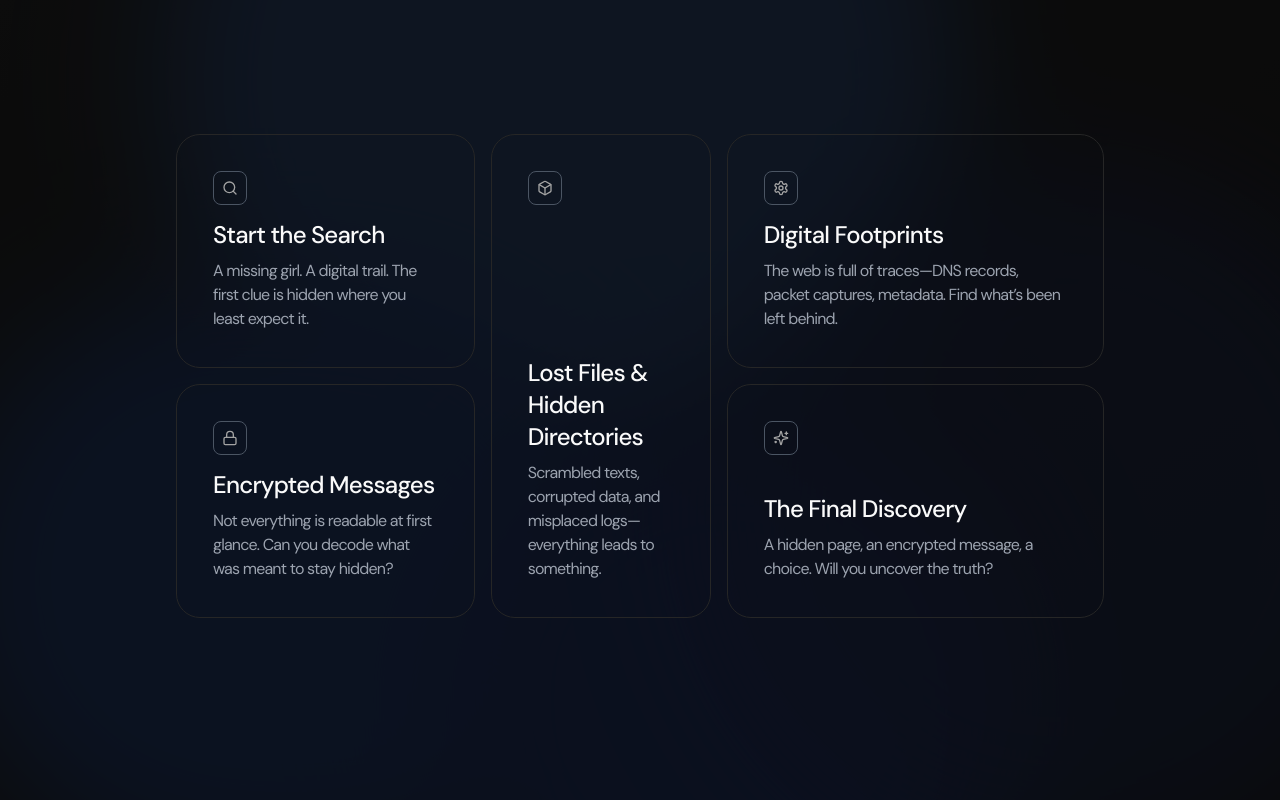
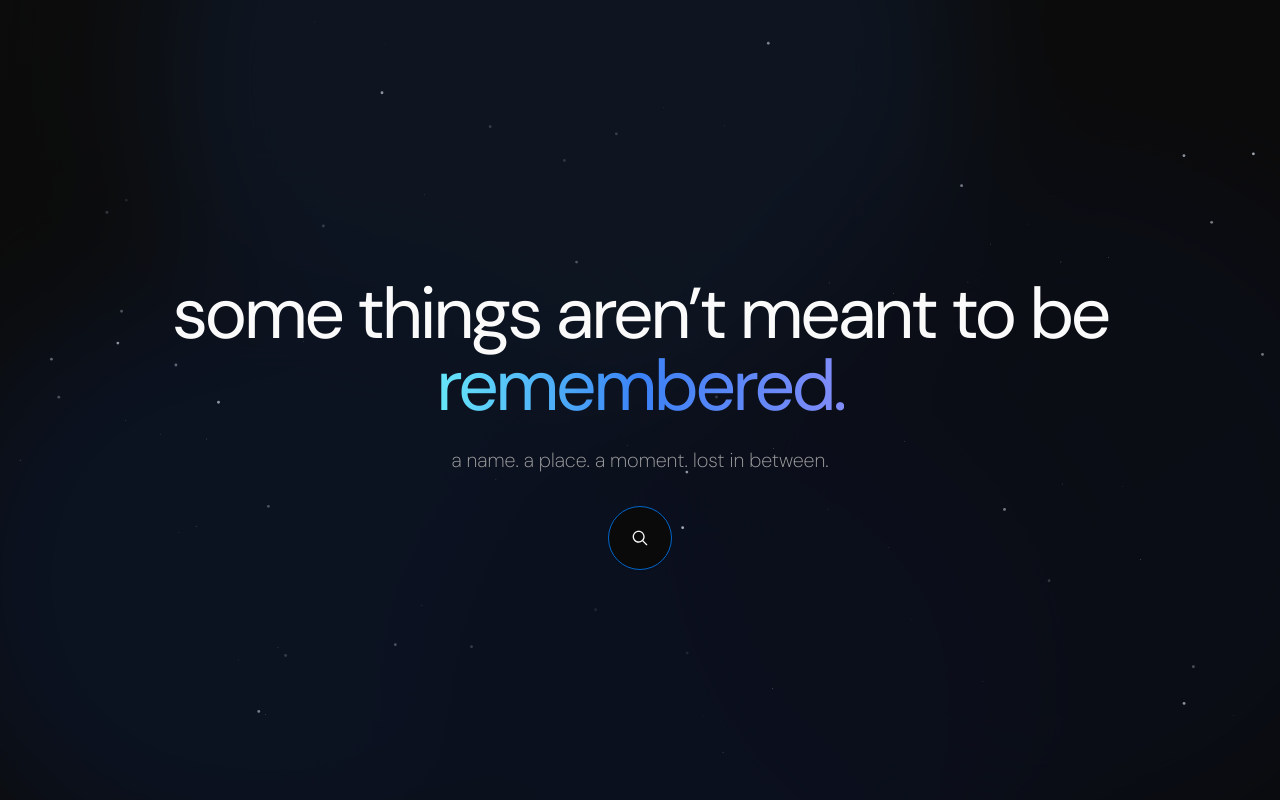
Before and after one commit to metatarsals/cloud-mystery-game, a Next.js app: page / in a window 1280 px wide. Built offline with nearby package versions, Linux system fonts and the light colour scheme.

Commit message:
useRef particles fix

```diff
--- a/src/app/page.tsx
+++ b/src/app/page.tsx
@@ -13,7 +13,7 @@ export default function Home() {
   useEffect(() => {
     const timer = setTimeout(() => {
       setShowHero(true);
-    }, 10000);
+    }, 300);
 
     return () => clearTimeout(timer);
   }, []);
--- a/src/components/magicui/particles.tsx
+++ b/src/components/magicui/particles.tsx
@@ -97,7 +97,7 @@ export const Particles: React.FC<ParticlesProps> = ({
   const canvasSize = useRef<{ w: number; h: number }>({ w: 0, h: 0 });
   const dpr = typeof window !== "undefined" ? window.devicePixelRatio : 1;
   const rafID = useRef<number | null>(null);
-  const resizeTimeout = useRef<NodeJS.Timeout>();
+  const resizeTimeout = useRef<NodeJS.Timeout | null>(null);
 
   useEffect(() => {
     if (canvasRef.current) {
```
